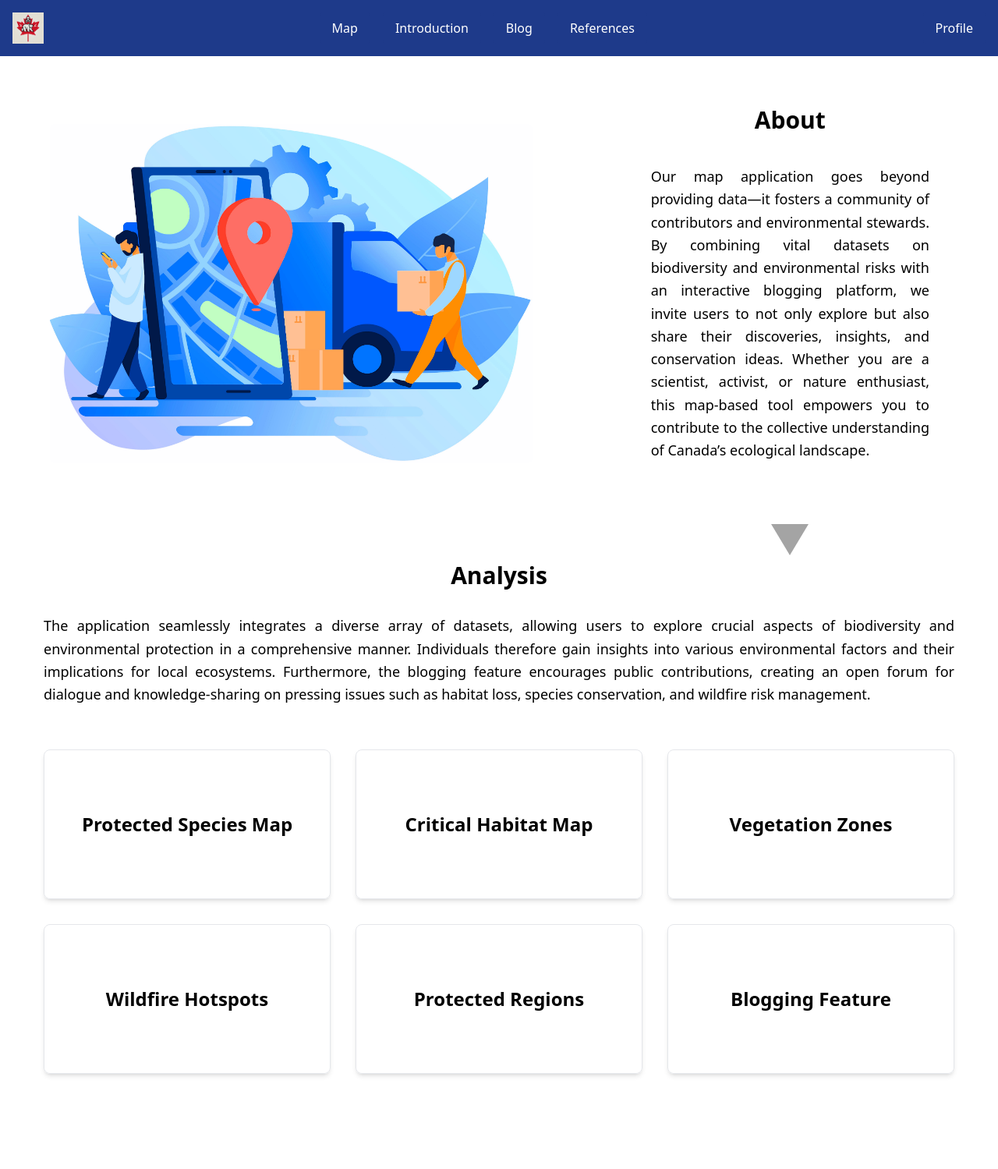
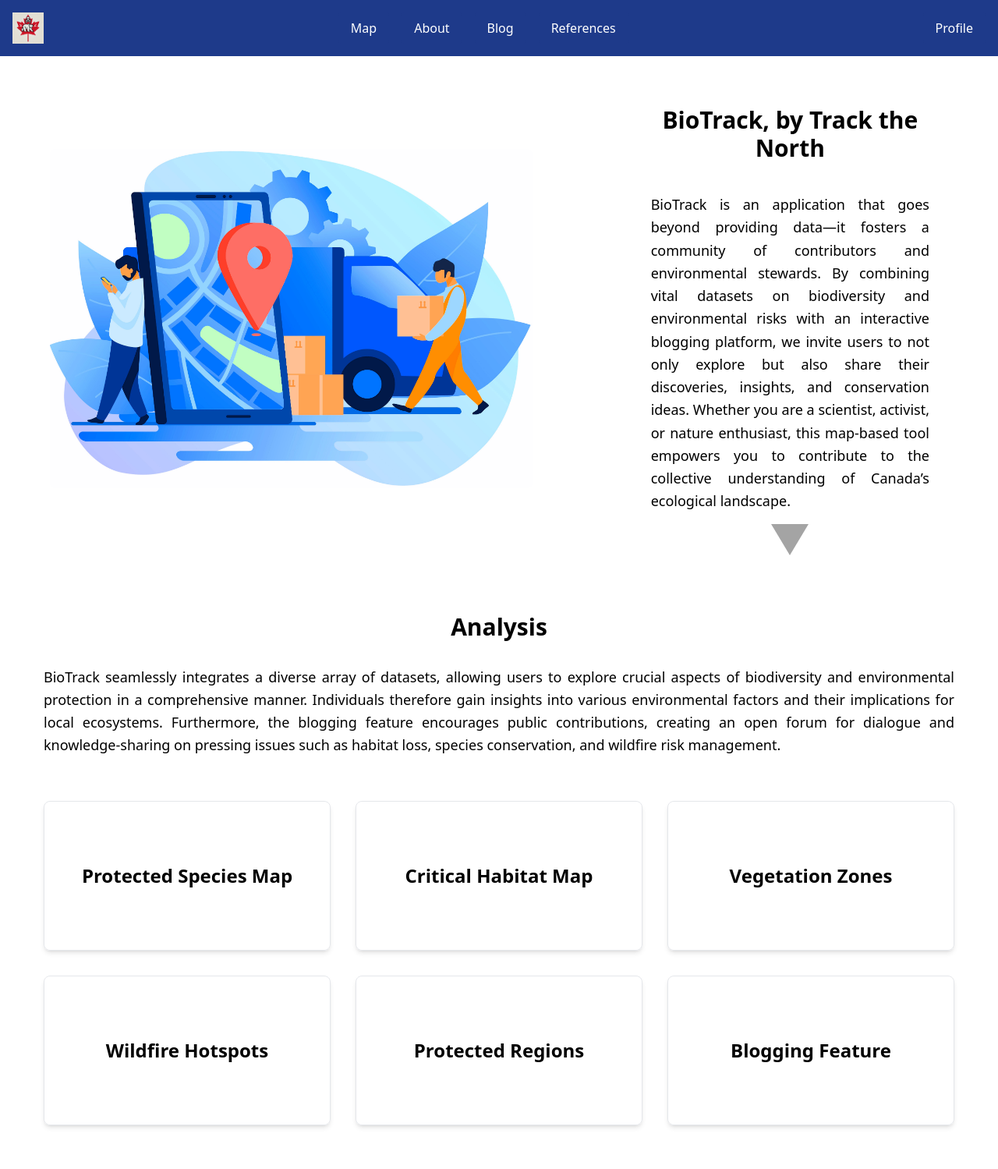
Before and after one commit to girish316/SpaceApps-Hackathon, a Flask app: page /introduction in a window 1280 px wide. Shown: the whole page at 78% size. Before the commit the page ends 1380 px from the top, so only its background shows below. Run offline with Flask 3, Linux system fonts and the light colour scheme; some libraries are stand-ins or nearby versions.

Commit message:
name change

```diff
--- a/static/app.js
+++ b/static/app.js
@@ -30,7 +30,7 @@ function buildNavbar() {
         </div>
         <div class="flex space-x-4">
             <button class="bg-blue-900 text-white py-2 px-4 rounded hover:bg-cyan-500 hover:bg-opacity-20 transition duration-300" onclick="window.location.href='/map'">Map</button>
-            <button class="bg-blue-900 text-white py-2 px-4 rounded hover:bg-cyan-500 hover:bg-opacity-20 transition duration-300" onclick="window.location.href='/introduction'">Introduction</button>
+            <button class="bg-blue-900 text-white py-2 px-4 rounded hover:bg-cyan-500 hover:bg-opacity-20 transition duration-300" onclick="window.location.href='/introduction'">About</button>
             <button class="bg-blue-900 text-white py-2 px-4 rounded hover:bg-cyan-500 hover:bg-opacity-20 transition duration-300" onclick="window.location.href='/blog'">Blog</button>
             <button class="bg-blue-900 text-white py-2 px-4 rounded hover:bg-cyan-500 hover:bg-opacity-20 transition duration-300" onclick="window.location.href='/references'">References</button>
         </div>
--- a/static/blog.js
+++ b/static/blog.js
@@ -28,7 +28,7 @@ function buildNavbar() {
         </div>
         <div class="flex space-x-4">
             <button class="bg-blue-900 text-white py-2 px-4 rounded hover:bg-cyan-500 hover:bg-opacity-20 transition duration-300" onclick="window.location.href='/map'">Map</button>
-            <button class="bg-blue-900 text-white py-2 px-4 rounded hover:bg-cyan-500 hover:bg-opacity-20 transition duration-300" onclick="window.location.href='/introduction'">Introduction</button>
+            <button class="bg-blue-900 text-white py-2 px-4 rounded hover:bg-cyan-500 hover:bg-opacity-20 transition duration-300" onclick="window.location.href='/introduction'">About</button>
             <button class="bg-blue-900 text-white py-2 px-4 rounded hover:bg-cyan-500 hover:bg-opacity-20 transition duration-300" onclick="window.location.href='/blog'">Blog</button>
             <button class="bg-blue-900 text-white py-2 px-4 rounded hover:bg-cyan-500 hover:bg-opacity-20 transition duration-300" onclick="window.location.href='/references'">References</button>
 
--- a/templates/introduction.html
+++ b/templates/introduction.html
@@ -45,9 +45,9 @@
 
         <!-- Text on the right -->
         <div class="w-full md:w-5/12 p-16 flex flex-col items-center">
-            <h2 class="text-3xl font-bold mb-4 text-center">About</h2>
+            <h2 class="text-3xl font-bold mb-4 text-center">BioTrack, by Track the North</h2>
             <p class="text-lg leading-relaxed text-justify p-6">
-                Our map application goes beyond providing data—it fosters a community of contributors and environmental stewards. By combining vital datasets on biodiversity and environmental risks with an interactive blogging platform, we invite users to not only explore but also share their discoveries, insights, and conservation ideas. Whether you are a scientist, activist, or nature enthusiast, this map-based tool empowers you to contribute to the collective understanding of Canada’s ecological landscape.
+                BioTrack is an application that goes beyond providing data—it fosters a community of contributors and environmental stewards. By combining vital datasets on biodiversity and environmental risks with an interactive blogging platform, we invite users to not only explore but also share their discoveries, insights, and conservation ideas. Whether you are a scientist, activist, or nature enthusiast, this map-based tool empowers you to contribute to the collective understanding of Canada’s ecological landscape.
             </p>
             <a class="arrow" href="#analysis"></a>
         </div>
@@ -58,11 +58,10 @@
         <div class="w-full">
             <h2 class="text-3xl font-bold mb-4 text-center">Analysis</h2>
             <p class="text-lg leading-relaxed text-justify mb-6 p-4">
-                The application seamlessly integrates a diverse array of datasets, allowing users to explore crucial aspects of biodiversity and environmental protection in a comprehensive manner. Individuals therefore gain insights into various environmental factors and their implications for local ecosystems. Furthermore, the blogging feature encourages public contributions, creating an open forum for dialogue and knowledge-sharing on pressing issues such as habitat loss, species conservation, and wildfire risk management.
+                BioTrack seamlessly integrates a diverse array of datasets, allowing users to explore crucial aspects of biodiversity and environmental protection in a comprehensive manner. Individuals therefore gain insights into various environmental factors and their implications for local ecosystems. Furthermore, the blogging feature encourages public contributions, creating an open forum for dialogue and knowledge-sharing on pressing issues such as habitat loss, species conservation, and wildfire risk management.
             </p>
         </div>
 
-        <!-- Crime Heatmap -->
         <div class="w-full md:w-1/3 p-4">
             <div class="group relative flex flex-col justify-center items-center h-48 border rounded-lg shadow-md hover:bg-gray-200 transition duration-300">
                 <h3 class="text-2xl font-semibold">Protected Species Map</h3>
@@ -72,7 +71,6 @@
             </div>
         </div>
 
-        <!-- Police Stations -->
         <div class="w-full md:w-1/3 p-4">
             <div class="group relative flex flex-col justify-center items-center h-48 border rounded-lg shadow-md hover:bg-gray-200 transition duration-300">
                 <h3 class="text-2xl font-semibold">Critical Habitat Map</h3>
@@ -82,7 +80,6 @@
             </div>
         </div>
 
-        <!-- Community Services -->
         <div class="w-full md:w-1/3 p-4">
             <div class="group relative flex flex-col justify-center items-center h-48 border rounded-lg shadow-md hover:bg-gray-200 transition duration-300">
                 <h3 class="text-2xl font-semibold">Vegetation Zones</h3>
@@ -92,7 +89,6 @@
             </div>
         </div>
 
-        <!-- Traffic Flow -->
         <div class="w-full md:w-1/3 p-4">
             <div class="group relative flex flex-col justify-center items-center h-48 border rounded-lg shadow-md hover:bg-gray-200 transition duration-300">
                 <h3 class="text-2xl font-semibold">Wildfire Hotspots</h3>
@@ -102,7 +98,6 @@
             </div>
         </div>
 
-        <!-- Priority Species in Canada -->
         <div class="w-full md:w-1/3 p-4">
             <div class="group relative flex flex-col justify-center items-center h-48 border rounded-lg shadow-md hover:bg-gray-200 transition duration-300">
                 <h3 class="text-2xl font-semibold">Protected Regions</h3>
@@ -112,7 +107,6 @@
             </div>
         </div>
 
-        <!-- Blogging Feature -->
         <div class="w-full md:w-1/3 p-4">
             <div class="group relative flex flex-col justify-center items-center h-48 border rounded-lg shadow-md hover:bg-gray-200 transition duration-300">
                 <h3 class="text-2xl font-semibold">Blogging Feature</h3>
```
